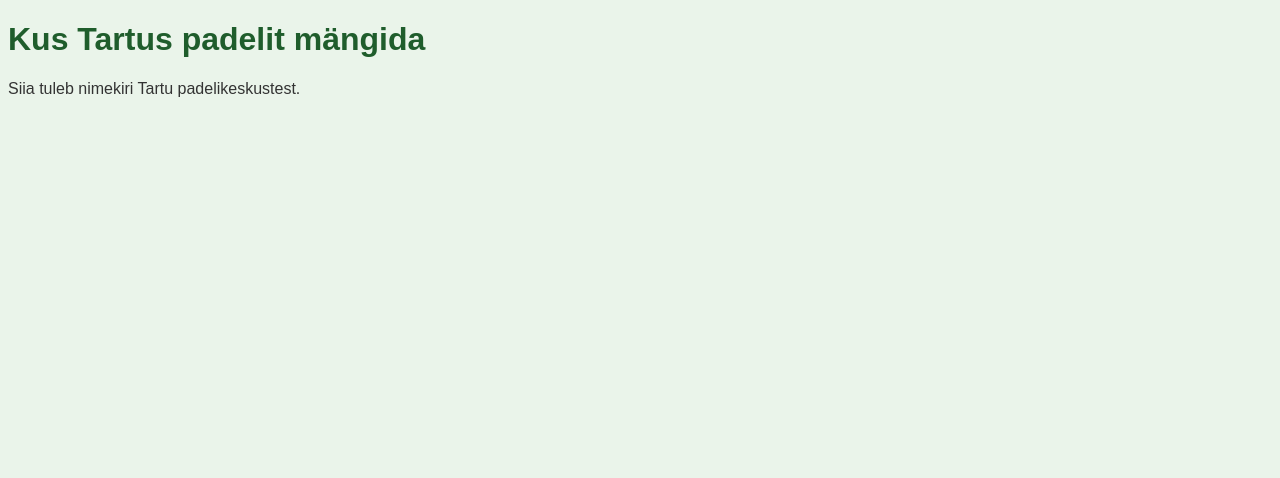
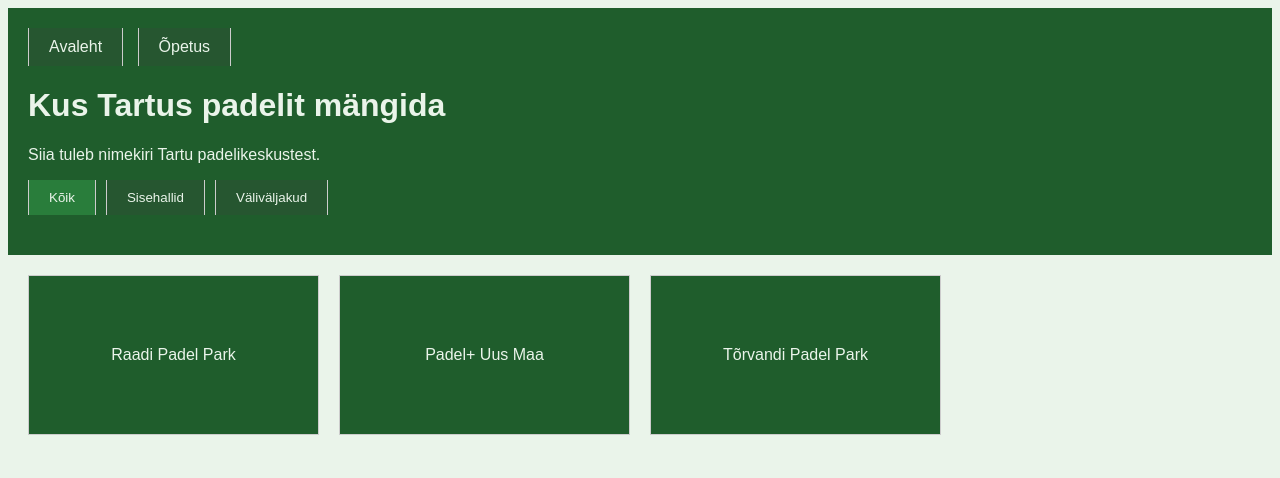
Before and after one commit to vita4iin/valum_veebileht, a plain HTML site: page kohad/kohad.html in a window 1280 px wide. Drawn offline with nearby package versions, Linux system fonts and the light colour scheme.

Commit message:
nupud ja header ja JS

```diff
--- a/kohad/kohad.css
+++ b/kohad/kohad.css
@@ -3,10 +3,96 @@ body {
   font-family: Arial, Helvetica, sans-serif;
 }
 
-h1 {
-  color: #1f5d2c;
+.grid-container {
+  display: flex;
+  flex-wrap: wrap;
+  position: relative;
+  grid-template-columns: repeat(4, 1fr);
+  gap: 20px;
+  padding: 20px;
 }
 
-p {
-  color: #333;
+header {
+  background-color: #1f5d2c;
+  color: #eaf4ea;
+  padding: 20px;
+  text-align: left;
 }
+
+.filters {
+  display: flex;
+  justify-content: center;
+  margin-bottom: 20px;
+}
+
+a {
+  display: inline-block;
+}
+
+.nav-button {
+  background: #265630;
+  color: #eaf4ea;
+  border-left: 1px solid #ccc;
+  border-right: 1px solid #ccc;
+  padding: 10px 20px;
+  margin-right: 10px;
+  text-decoration: none;
+  transition: background-color 0.3s, color 0.3s;
+}
+
+.nav-button:hover {
+  background: #308843;
+  color: #eaf4ea;
+}
+
+button {
+  background: #265630;
+  color: #eaf4ea;
+  border-left: 1px solid #ccc;
+  border-right: 1px solid #ccc;
+  border-top: none;
+  border-bottom: none;
+  padding: 10px 20px;
+  margin-right: 10px;
+  cursor: pointer;
+  transition: background-color 0.3s, color 0.3s;
+}
+
+.filters button.mixitup-control-active {
+  background: #329b4985;
+  color: #eaf4ea;
+}
+
+.filters button:hover {
+  background: #308843;
+  color: #eaf4ea;
+}
+
+
+
+.grid-item {
+  display: flex;
+  flex-direction: column;
+  justify-content: center;
+  background-color: #1f5d2c;
+  border: 1px solid #ccc;
+  margin-bottom: 20px;
+  width: calc((100% - 60px) / 4);
+  height: 160px;
+  padding: 20px;
+  text-align: center;
+  box-sizing: border-box;
+  color: #eaf4ea;
+}
+
+.filters {
+  display: flex;
+  justify-content: left;
+  margin-bottom: 20px;
+}
+
+@media (max-width: 700px) {
+  .grid-item {
+    width: calc((100% - 20px) / 2);
+  }
+}
--- a/kohad/kohad.html
+++ b/kohad/kohad.html
@@ -6,8 +6,32 @@
   <title>Kus mängida – Padel Tartus</title>
   <link rel="stylesheet" href="kohad.css">
 </head>
+
+
 <body>
-  <h1>Kus Tartus padelit mängida</h1>
-  <p>Siia tuleb nimekiri Tartu padelikeskustest.</p>
+  <header>
+    <a class="nav-button" href="../index.html">Avaleht</a>
+    <a class="nav-button" href="../opetus/opetus.html">Õpetus</a>
+    <h1>Kus Tartus padelit mängida</h1>
+    <p>Siia tuleb nimekiri Tartu padelikeskustest.</p>
+  <div class="filters">
+    <button type="button" data-filter="all">Kõik</button>
+    <button type="button" data-filter=".indoor">Sisehallid</button>
+    <button type="button" data-filter=".outdoor">Väliväljakud</button>
+  </div>
+  </header>
+
+
+  <div class="grid-container">
+    <div class="grid-item mix outdoor">Raadi Padel Park</div>
+    <div class="grid-item mix indoor">Padel+ Uus Maa</div>
+    <div class="grid-item mix indoor">Tõrvandi Padel Park</div>
+  </div>
+
+<script src="https://cdn.jsdelivr.net/npm/mixitup@3.3.1/dist/mixitup.min.js"></script>
+<script>
+  mixitup('.grid-container');
+</script>
+
 </body>
 </html>
```
Also changed, not shown: kohad/kohad.js (added, +13 -0 lines).
